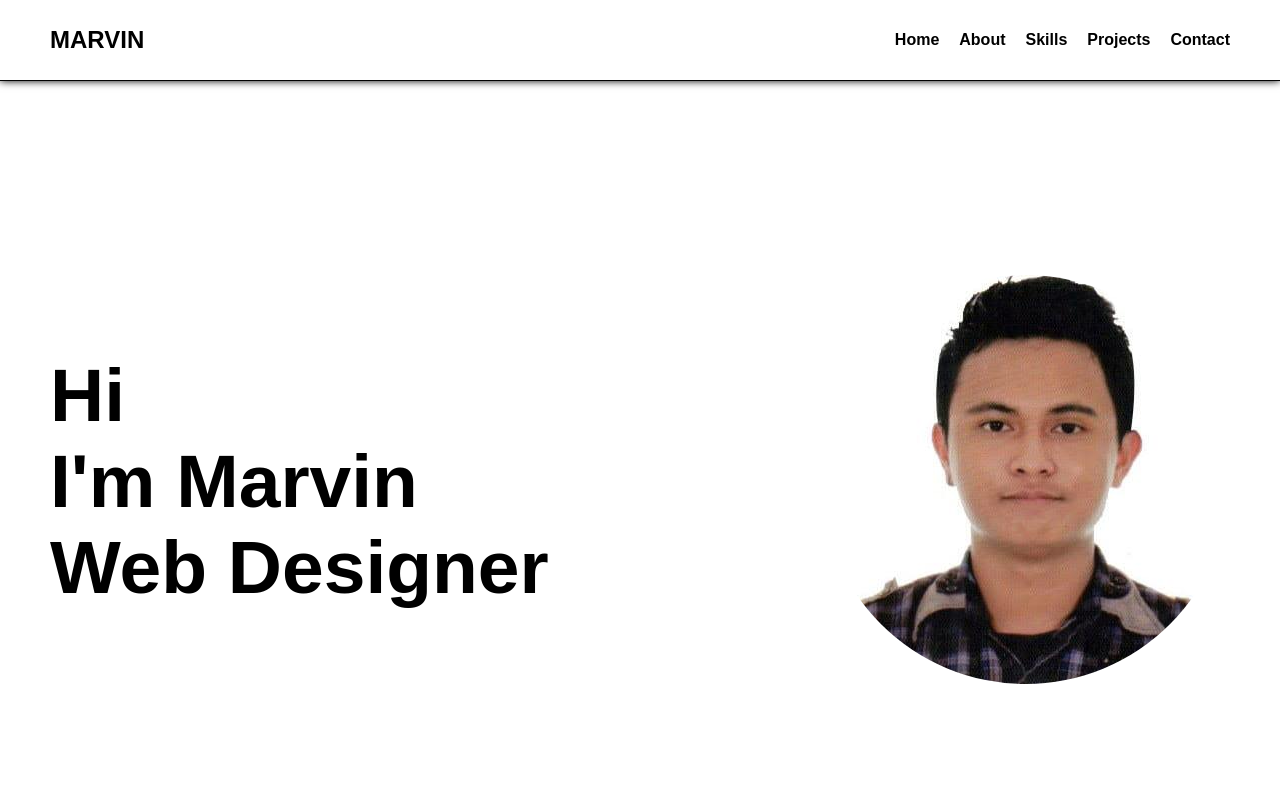
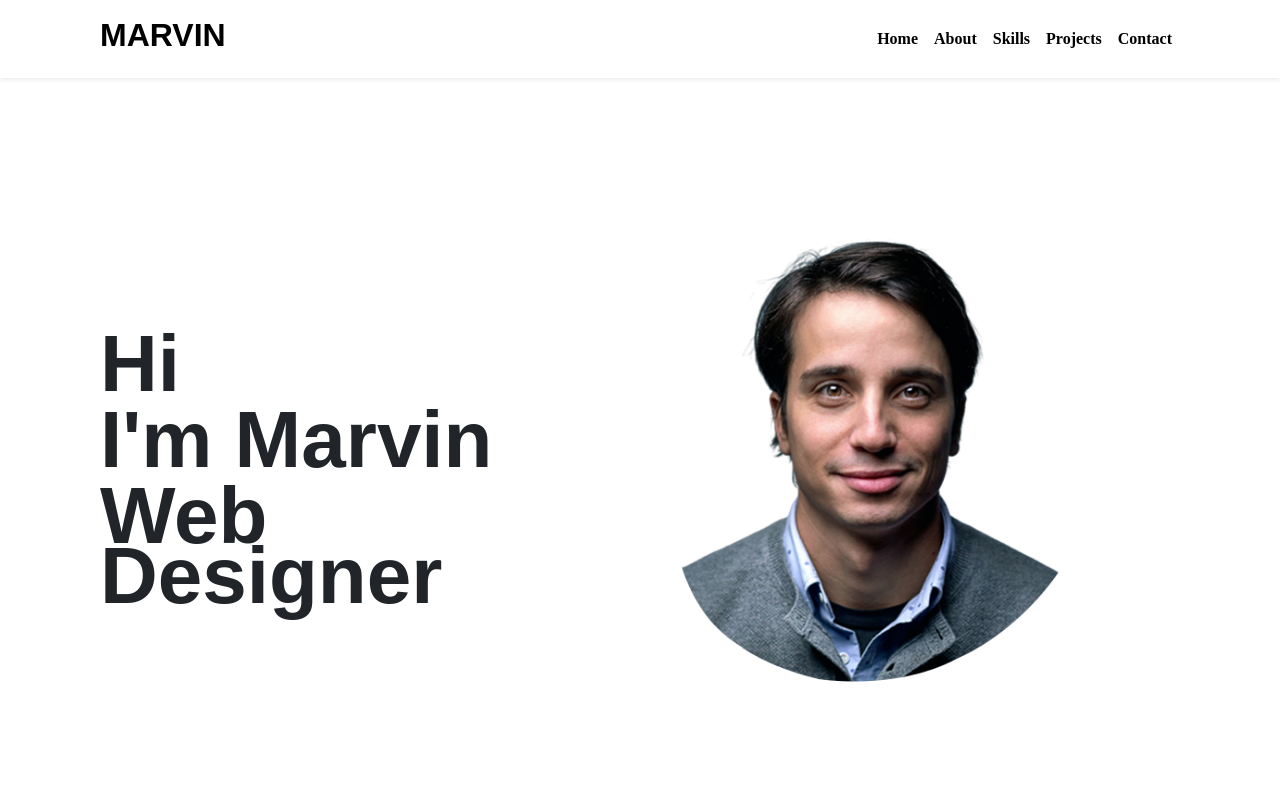
Before and after one commit to b0kdotDev/Portfolio, a website: page index.html in a window 1280 px wide. Shown: the top 800 px of the page. Drawn offline with nearby package versions, Linux system fonts and the light colour scheme.

Commit message:
3rd update

```diff
--- a/index.html
+++ b/index.html
@@ -5,38 +5,61 @@
     <meta charset="UTF-8">
     <meta name="viewport" content="width=device-width, initial-scale=1.0">
     <link rel="stylesheet" href="style.css">
+    <link rel="stylesheet" href="node_modules/bootstrap/dist/css/bootstrap.min.css">
     <title>Portfolio</title>
 </head>
 
 <body>
-    <header>
-        <h2>MARVIN</h2>
-        <nav>
-            <a href="#home">Home</a>
-            <a href="#about">About</a>
-            <a href="">Skills</a>
-            <a href="">Projects</a>
-            <a href="">Contact</a>
+    <header class="container-fluid w-100 shadow-sm py-3 sticky-top bg-white">
+        <div class="d-flex flex-row justify-content-between align-items-center">
+            <h2 class="fw-bold">MARVIN</h2>
+            <div class="offcanvas-lg offcanvas-end" tabindex="-1" id="offcanvasResponsive"
+                aria-labelledby="offcanvasResponsiveLabel">
+                <div class="offcanvas-header">
+                    <h5 class="offcanvas-title" id="offcanvasResponsiveLabel">Responsive offcanvas</h5>
+                    <button type="button" class="btn-close" data-bs-dismiss="offcanvas"
+                        data-bs-target="#offcanvasResponsive" aria-label="Close"></button>
+                </div>
+                <div class="offcanvas-body d-md-none">
+                    <a href="#home">Home</a>
+                    <a href="#about">About</a>
+                    <a href="">Skills</a>
+                    <a href="">Projects</a>
+                    <a href="">Contact</a>
+            </div>
+            </div>
+            <nav class="navbar navbar-expand-lg bg-white d-flex">
+                <div class="navbar-menu d-sm-none d-md-flex w-100">
+                    <a href="#home" class="text-decoration-none mx-2">Home</a>
+                    <a href="#about" class="text-decoration-none mx-2">About</a>
+                    <a href="" class="text-decoration-none mx-2">Skills</a>
+                    <a href="" class="text-decoration-none mx-2">Projects</a>
+                    <a href="" class="text-decoration-none mx-2">Contact</a>
+                </div>
+                <button class="btn btn-primary d-md-none" type="button" data-bs-toggle="offcanvas"
+                    data-bs-target="#offcanvasResponsive" aria-controls="offcanvasResponsive">Toggle offcanvas</button>
         </nav>
+    </div>
     </header>
-    <section id="home">
-        <div class="home-text">
-            <h1>Hi</h1>
-            <h1>I'm Marvin</h1>
-            <h1>Web Designer</h1>
+    <section id="home"
+        class="container-fluid w-100 px-5 d-flex flex-row align-items-center justify-content-between min-vh-100">
+        <div class="home-text fw-bolder w-50 d-flex flex-column">
+            <p>Hi</p>
+            <p>I'm Marvin</p>
+            <p>Web Designer</p>
         </div>
         <div class="home-image">
-            <img src="img/bok.jpg" alt="">
+            <img src="img/blob.png" class="img_1" alt="">
         </div>
     </section>
     <section id="about">
         <div id="about-text">
-            <h6>About</h6>
+            <h6 class="fw-bold">About</h6>
         </div>
         <div class="about-img-text-container">
-            <div id="about-image"><img src="img/bok.jpg" alt=""></div>
+            <div id="about-image"><img class="rounded-4 shadow" src="img/marvin.png" alt=""></div>
             <div class="about-details-text">
-                <h6>Im Marvin</h6>
+                <h3>I'm Marvin</h3>
                 <p>Lorem ipsum, dolor sit amet consectetur adipisicing elit. Consectetur aperiam iste neque culpa at laudantium
                     soluta exercitationem ex iusto obcaecati tempora hic, sed unde nisi eaque delectus minus odit rem ratione
                     rerum autem provident deleniti sapiente! Pariatur id repellat sed.</p>
@@ -55,6 +78,7 @@
     <footer>
 
     </footer>
+    <script src="node_modules/bootstrap/dist/js/bootstrap.min.js"></script>
 </body>
 
 </html>
--- /dev/null
+++ b/package.json
@@ -0,0 +1,5 @@
+{
+  "dependencies": {
+    "bootstrap": "^5.3.2"
+  }
+}
--- a/style.css
+++ b/style.css
@@ -1,39 +1,34 @@
 /* header */
 * {
-    margin: auto 0;
+    margin: 0;
+    padding: 0;
+    box-sizing: border-box;
+    scroll-behavior: smooth;
 }
-header {
-    top: 0;
-    position:-webkit-sticky;
-    position: sticky;
+::-webkit-scrollbar {
+    width: 8px;
 
+}
+::-webkit-scrollbar-thumb{
+    background: #585858;
+    border-radius: 30px;
+}
+body{
     background-color: white;
-    display: flex;
-    flex-direction: row;
-    justify-content: space-between;
-    align-items: center;
-    height: 80px;
-    border-bottom: 1px solid black;
-    box-shadow: 0 0 8px 0 black;
-    padding: 0 50px 0 50px;
 }
-nav {
-    display: flex;
-    flex-direction: row;
-    justify-content: flex-end;
-    width: 30%;
-    gap: 20px;
-}
-nav a{
+.navbar-menu a{
     display: flex;
     justify-content: space-between;
     text-decoration: none;
-    font-family: Arial, Helvetica, sans-serif;
+    font-family: "Poppins";
     color: black;
     font-weight: bold;
 }
-nav a:hover {
-    text-decoration: underline;
+.navbar a:hover {
+    text-decoration: underline !important;
+}
+header {
+    padding: 0 100px 0 100px !important;
 }
 header h2 {
     font-family: Arial, Helvetica, sans-serif;
@@ -41,16 +36,17 @@ header h2 {
 }
 /*home section*/
 #home {
-    padding: 0 50px 0 50px;
+    padding: 0 100px 0 100px !important;
 min-height: 100vh;
     display: flex;
     flex-direction: row;
     justify-content: space-between;
     align-items: center;
 }
-#home .home-text{
-    font-size: 50px !important;
+.home-text{
+    font-size: 80px !important;
     font-family: Arial, Helvetica, sans-serif;
+    line-height: 60px;
 }
 #about {
     padding: 0 50px 0 50px;
@@ -60,16 +56,37 @@ min-height: 100vh;
     font-size: 100px !important;
 }
 .home-image img{
-    border-radius: 50%;
+    width: 100%;
+    -webkit-mask-repeat: no-repeat;
+}
+.img_1 {
+    mix-blend-mode: multiply;
+}
+.home-image img::before{
+    content: '';
+    position: absolute;
+    width: 100%;
+    height: 100%;
+    background: url(img/blob.svg);
+    background-size: 100%;
+    background-position: center;
+    mix-blend-mode: screen;
 }
 /* about-section */
 #about {
-    padding: 0 50px 0 50px;
+    padding: 0 100px 0 100px !important;
     display: flex;
     min-height: 100vh;
     flex-direction: column;
     justify-content: center;
     align-items: center;
+}
+#about h6{
+    font-size: 40px;
+    font-family: "Poppins";
+}
+#about p{
+    font-family: "Poppins";
 }
 #about-text {
     width: 100%;
@@ -86,9 +103,8 @@ min-height: 100vh;
     flex-direction: row;
     width: 30%;
 }
-#about-image img {
-    border-radius: 20%;
-    border: 1px solid gray;
+#about-image img{
+    width: 80%;
 }
 .about-img-text-container {
     display: flex;
```
Also changed, not shown: img/blob.png (added), img/blob.svg (added), img/marvin.png (added), 1 other file.
